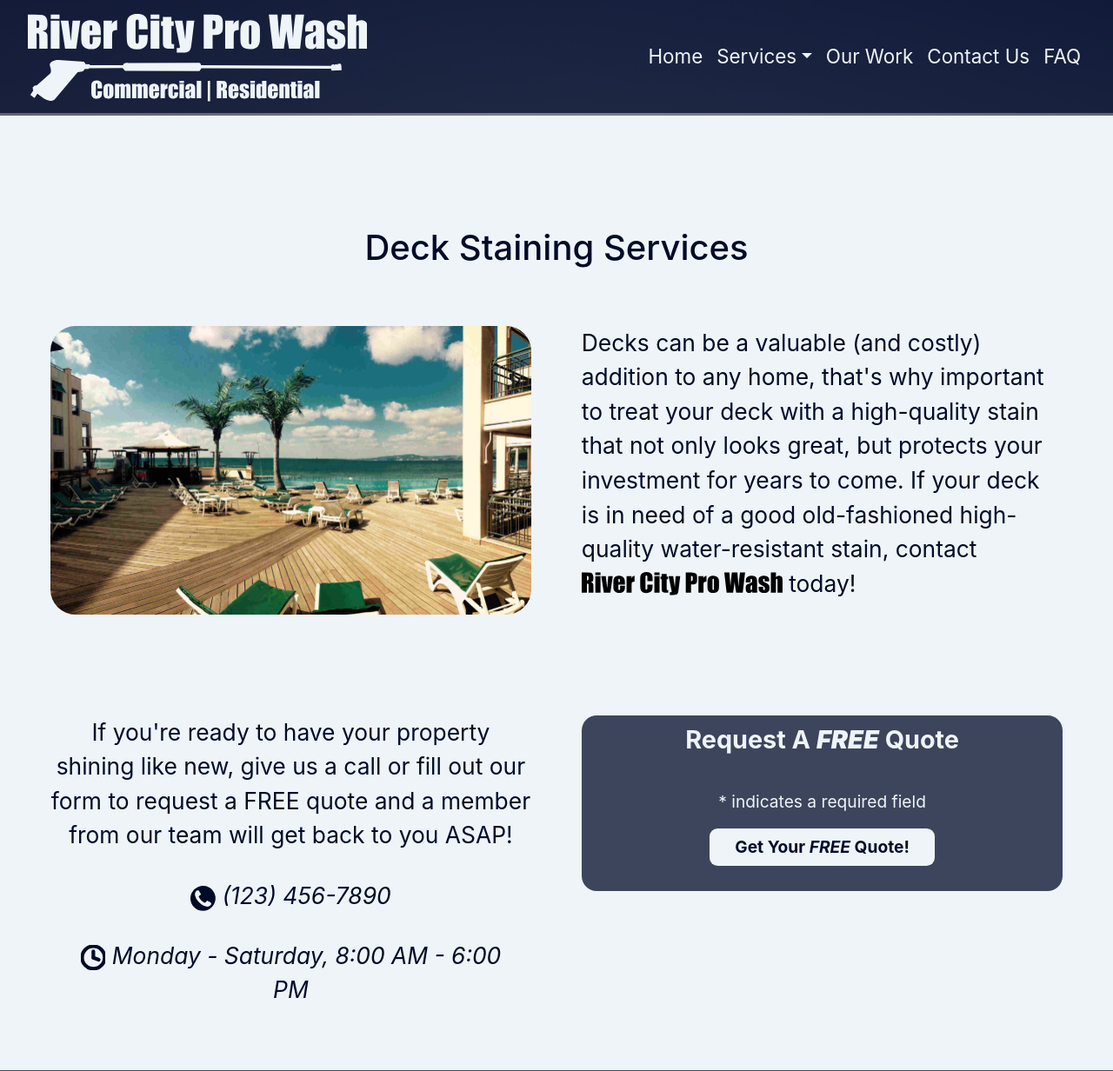
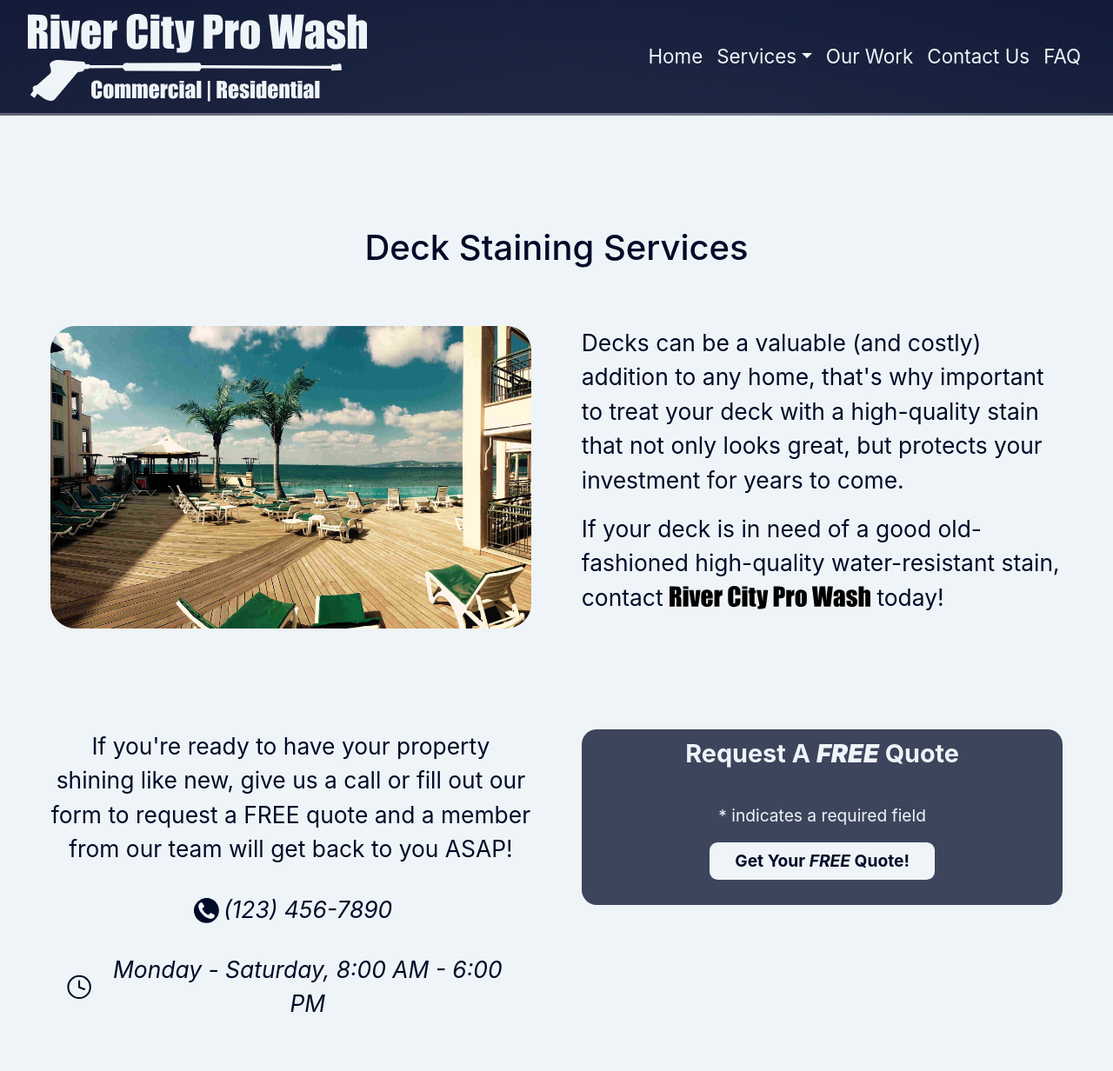
Before and after one commit to matthigg/River-City-Pro-Wash-v2, a Django app: page /services/deck-staining in a window 1280 px wide. Shown: the top 1232 px of the page at 87% size. Run offline with Django 3.2, Linux system fonts and the light colour scheme; style sheets or scripts are compiled from the project's sources; parts of the project's set-up code (start-up, migrations or seed data) failed here and were passed over; some libraries are stand-ins or nearby versions.

Commit message:
Update services UI

```diff
--- a/local_static/css/_services.scss
+++ b/local_static/css/_services.scss
@@ -51,21 +51,29 @@
         bottom: calc(0.1rem + 0.05vw);
       }
       & .service-phone-number {
+        align-items: center;
+        display: flex;
         font-style: italic;
         padding: calc(0.5rem + 0.5vw);
         & .icon-phone {
+          fill: $quinary-color;
           height: calc(1rem + 1vw);
-          fill: $quinary-color;
+          margin: 0 calc(0.25rem + 0.1vw);
+          width: calc(1rem + 1vw);
         }
       }
       & .service-hours-of-operation {
+        align-items: center;
+        display: flex;
         font-style: italic;
         padding: calc(0.5rem + 0.5vw);
         & .icon-hours-of-operation {
           fill: none;
+          stroke: $quinary-color;
+          stroke-width: calc(0.25rem + 0.25vw);
           height: calc(1rem + 1vw);
-          stroke: $quinary-color;
-          stroke-width: calc(0.5rem + 0.5vw);
+          margin: 0 calc(0.25rem + 0.1vw);
+          width: calc(1rem + 1vw);
         }
       }
       &.centered {
--- a/local_static/css/base.css
+++ b/local_static/css/base.css
@@ -535,25 +535,41 @@
 }
 
 .service-wrapper .service-row .service-col-text .service-phone-number {
+  -webkit-box-align: center;
+      -ms-flex-align: center;
+          align-items: center;
+  display: -webkit-box;
+  display: -ms-flexbox;
+  display: flex;
   font-style: italic;
   padding: calc(0.5rem + 0.5vw);
 }
 
 .service-wrapper .service-row .service-col-text .service-phone-number .icon-phone {
+  fill: #000B28;
   height: calc(1rem + 1vw);
-  fill: #000B28;
+  margin: 0 calc(0.25rem + 0.1vw);
+  width: calc(1rem + 1vw);
 }
 
 .service-wrapper .service-row .service-col-text .service-hours-of-operation {
+  -webkit-box-align: center;
+      -ms-flex-align: center;
+          align-items: center;
+  display: -webkit-box;
+  display: -ms-flexbox;
+  display: flex;
   font-style: italic;
   padding: calc(0.5rem + 0.5vw);
 }
 
 .service-wrapper .service-row .service-col-text .service-hours-of-operation .icon-hours-of-operation {
   fill: none;
+  stroke: #000B28;
+  stroke-width: calc(0.25rem + 0.25vw);
   height: calc(1rem + 1vw);
-  stroke: #000B28;
-  stroke-width: calc(0.5rem + 0.5vw);
+  margin: 0 calc(0.25rem + 0.1vw);
+  width: calc(1rem + 1vw);
 }
 
 .service-wrapper .service-row .service-col-text.centered {
--- a/templates/services/concrete-brick-washing.html
+++ b/templates/services/concrete-brick-washing.html
@@ -34,6 +34,8 @@
         <p>
           Hard surfaces such as concrete and brick can accumulate
           dirt, stains, algae, mold, and other pollutants over time.
+        </p>
+        <p>
           If your concrete or brick surfaces are in need of a good
           old-fashioned gas-powered scrub-down, contact
           {% include 'svg/nav-logo-text.svg' %} today!
--- a/templates/services/deck-patio-washing.html
+++ b/templates/services/deck-patio-washing.html
@@ -33,6 +33,8 @@
         <p>
           Decks & Patios can accumulate
           dirt, stains, algae, mold, and other pollutants over time.
+        </p>
+        <p>
           If your concrete or brick surfaces are in need of a good
           old-fashioned gas-powered scrub-down, contact
           {% include 'svg/nav-logo-text.svg' %} today!
--- a/templates/services/deck-staining.html
+++ b/templates/services/deck-staining.html
@@ -36,6 +36,8 @@
         that's why important to treat your deck with a high-quality
         stain that not only looks great, but protects your investment
         for years to come.
+      </p>
+      <p>
         If your deck is in need of a good old-fashioned high-quality
         water-resistant stain, contact
         {% include 'svg/nav-logo-text.svg' %} today!
--- a/templates/services/fence-cleaning.html
+++ b/templates/services/fence-cleaning.html
@@ -34,6 +34,8 @@
       <p>
         Fences can accumulate
         dirt, stains, algae, mold, and other pollutants over time.
+      </p>
+      <p>
         If your fence is in need of a good
         old-fashioned gas-powered scrub-down, contact
         {% include 'svg/nav-logo-text.svg' %} today!
--- a/templates/services/graffiti-removal.html
+++ b/templates/services/graffiti-removal.html
@@ -39,8 +39,9 @@
         settle into the foundation of the structure that it covers.
       </p>
       <p>
-        If your property was defaced by some unscrupulous ragamuffin
-        in the night and is in need of a good
+        If your property was defaced by some low-down yellow-bellied
+        snake in the grass bottom-of-the-barrel ragamuffin
+        under the cover of darkness at midnight and is in need of a good
         old-fashioned gas-powered scrub-down, contact
         {% include 'svg/nav-logo-text.svg' %} today!
       </p>
--- a/templates/services/house-washing.html
+++ b/templates/services/house-washing.html
@@ -36,6 +36,8 @@
         dirt, stains, algae, mold, and other pollutants over time.
         This can potentially present a health hazard as well as lower
         your home's curb appeal.
+      </p>
+      <p>
         If your home is in need of a good
         old-fashioned gas-powered scrub-down, contact
         {% include 'svg/nav-logo-text.svg' %} today!
```
Also changed, not shown: 1 other file.
